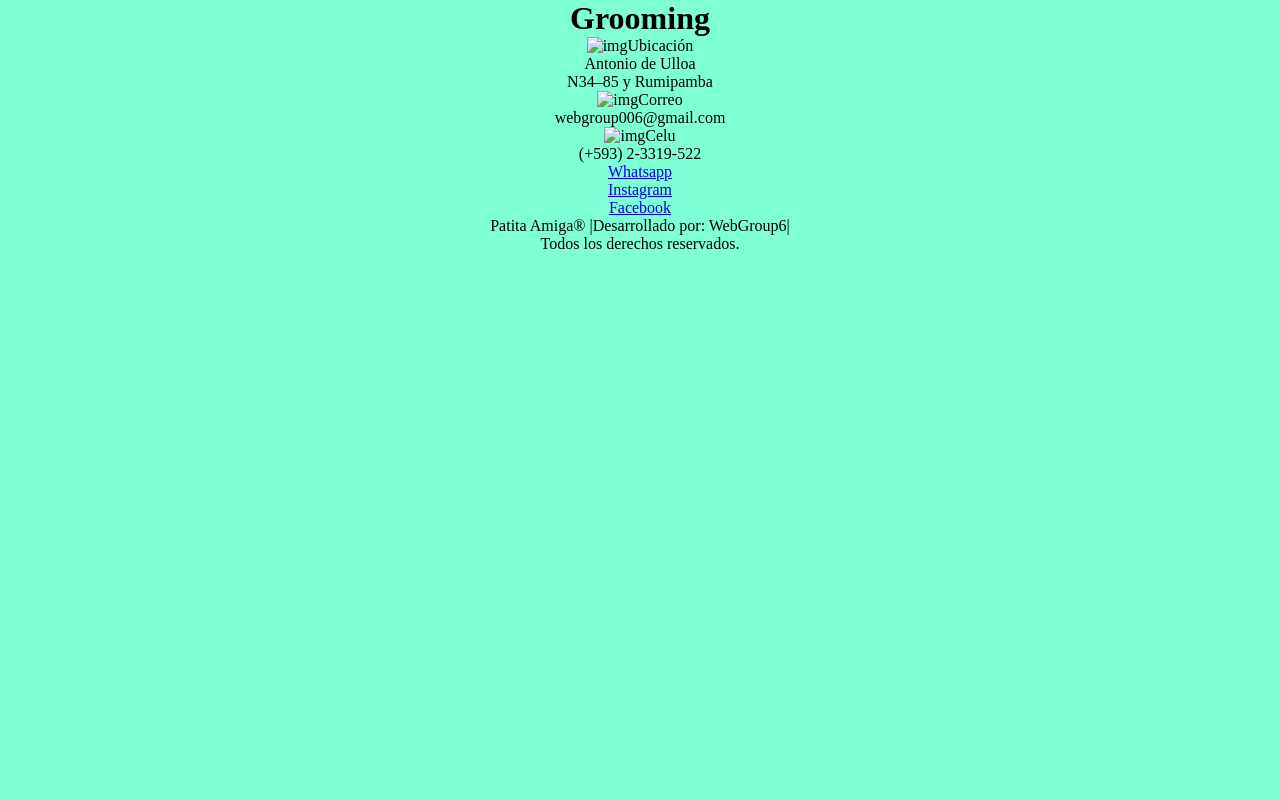
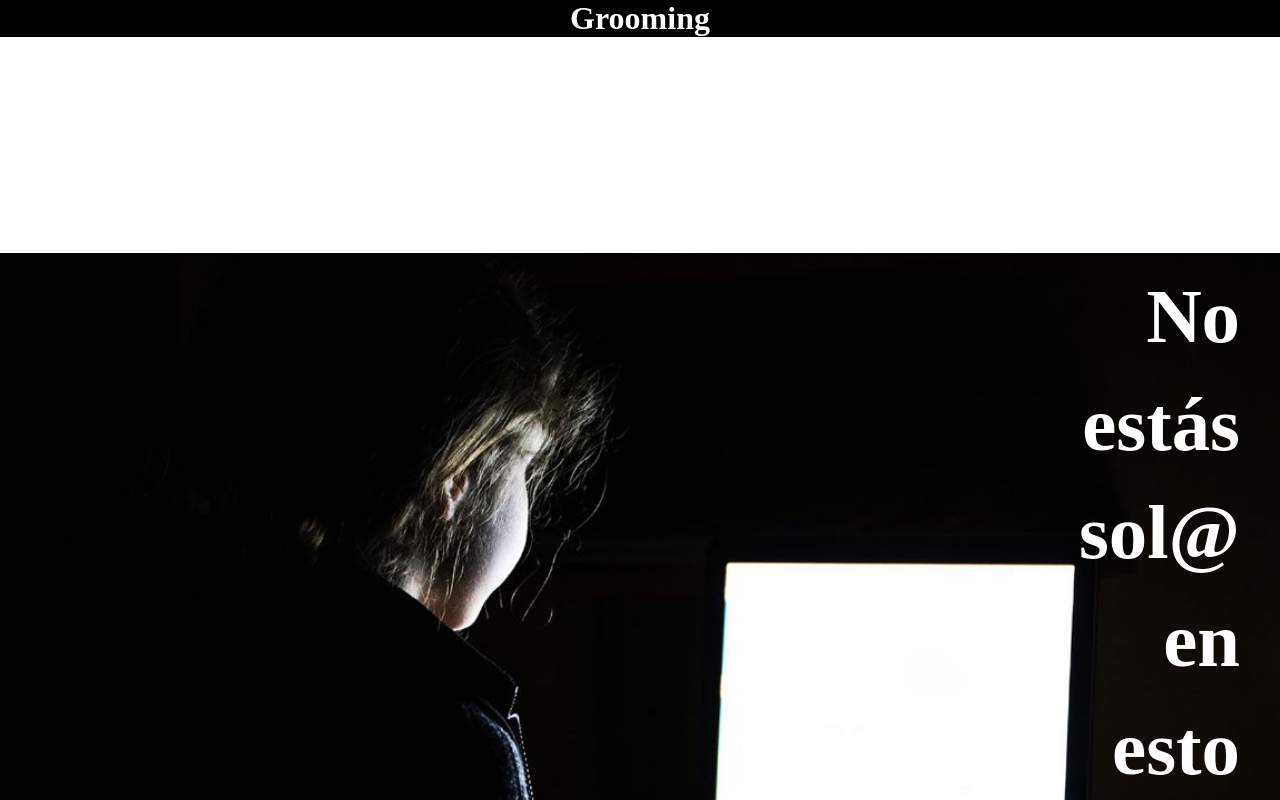
Before and after one commit to SebastianTorres12/P-ginaProfe, a plain HTML site: page index.html in a window 1280 px wide. Shown: the top 800 px of the page. Drawn offline with Linux system fonts and the light colour scheme.

Commit message:
imagen principal

```diff
--- a/index.css
+++ b/index.css
@@ -6,5 +6,54 @@
 body{
   text-align: center;
   z-index: 0;
-  background-color: aquamarine;
+  background-color: white;
 }
+
+.header{
+  background-color: black;
+  color: white;
+}
+.piePagina {
+
+  display: grid;
+  grid-template-columns: 1fr 1fr 1fr 0.5fr;
+  place-items: center;
+  column-gap: 0px;
+  padding-left: 100px;
+  padding-right: 10px;
+}
+
+.piePagina img {
+  width: 50px;
+}
+
+.footer{
+  background-color: #403d39;
+  color:white;
+}
+.footer p{
+  background-color: black;
+}
+.textoFooter {
+  display:contents;
+}
+
+.imgPrincipal{
+  width: 100%;
+}
+
+.contenedor{
+  background-image: url("img1.jpeg");
+  height: 100vh;
+  background-position: center;
+  background-repeat: no-repeat;
+  background-size: cover;
+  color:white;
+  text-align: right;
+}
+
+.contenedor h1{
+  font-size: 6vw;
+  padding-right: 40px;
+  padding-top: 20px;
+}
--- a/index.html
+++ b/index.html
@@ -9,18 +9,39 @@
     <link rel="stylesheet" href="index.css">
 </head>
 <body>
-    <header>
+    <header class="header">
         <h1>Grooming</h1>
     </header>
     <section>
 
+
+        <br/>
+        <br/>
+        <br/>
+        <br/>
+        <br/>
+        <br/>
+        <br/>
+        <br/>
+        <br/>
+        <br/>
+        <br/>
+        <br/>
+        <div class="contenedor">
+            <h1>No   </h1>
+            <h1>estás   </h1>
+            <h1>sol@   </h1>
+            <h1>en</h1>
+            <h1>esto</h1>
+        </div>
+
     </section>
-    <footer>
+    <footer class="footer">
         <div class="piePagina">
             <div>
                 <div>
                     <figure>
-                        <img src="imagenes/footer/ubícateW.png" alt="imgUbicación" />
+                        <img src="imagenes/ubícateW.png" alt="imgUbicación" />
                     </figure>
                 </div>
                 <div class="textoFooter">
@@ -32,7 +53,7 @@
             <div>
                 <div>
                     <figure>
-                        <img src="imagenes/footer/SocrecitoW.png" alt="imgCorreo" />
+                        <img src="imagenes/SocrecitoW.png" alt="imgCorreo" />
                     </figure>
                 </div>
                 <div class="textoFooter">
@@ -42,7 +63,7 @@
             <div>
                 <div>
                     <figure>
-                        <img src="imagenes/footer/CelW.png" alt="imgCelu" />
+                        <img src="imagenes/CelW.png" alt="imgCelu" />
                     </figure>
                 </div>
                 <div class="textoFooter">
@@ -60,7 +81,8 @@
             </div>
         </div>
         <p>
-            Patita Amiga® |Desarrollado por: WebGroup6|
+            <br />
+            Grooming® |Desarrollado por: Grupo 2|
             <br />
             Todos los derechos reservados.
         </p>
```
Also changed, not shown: imagenes/Cel.png (added), imagenes/CelW.png (added), imagenes/Socrecito.png (added), imagenes/SocrecitoW.png (added), imagenes/Whats.png (added), imagenes/reloj.png (added), imagenes/ubícate.png (added), imagenes/ubícateW.png (added), img1.jpeg (added).
